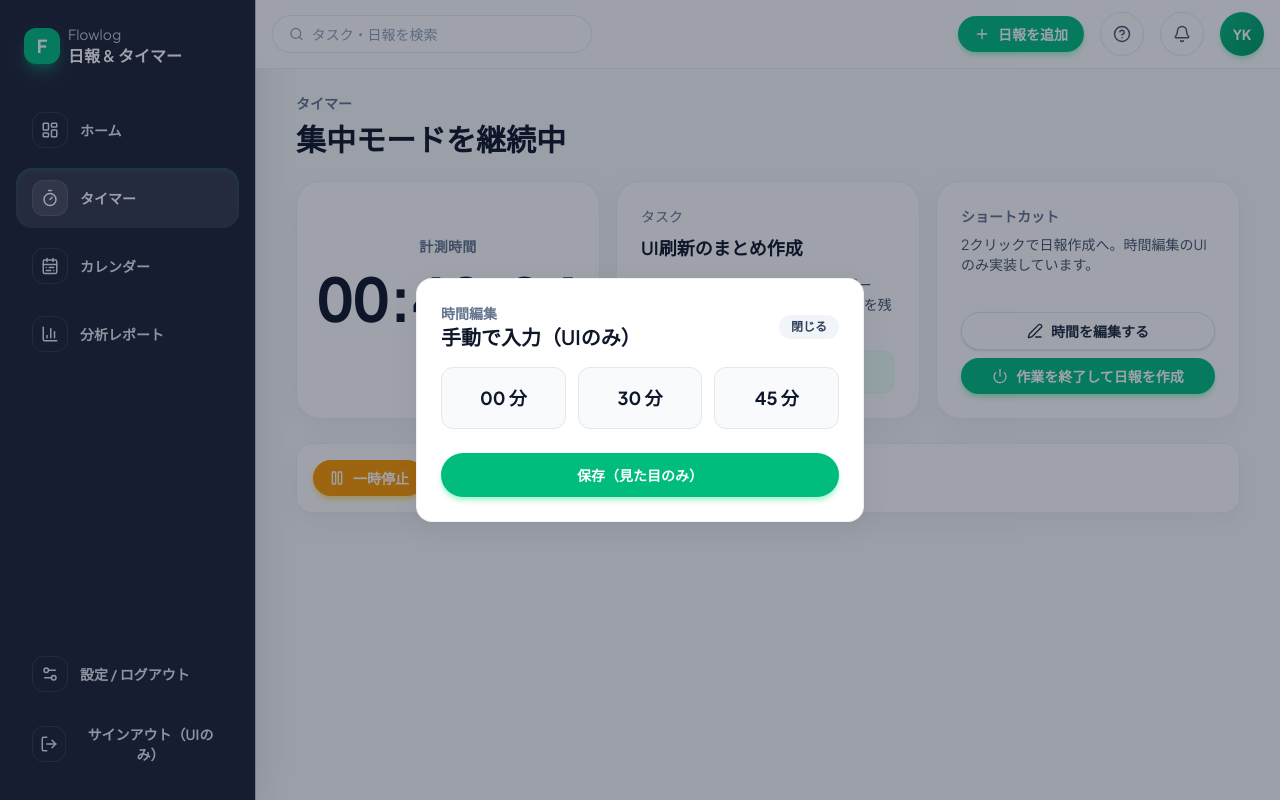
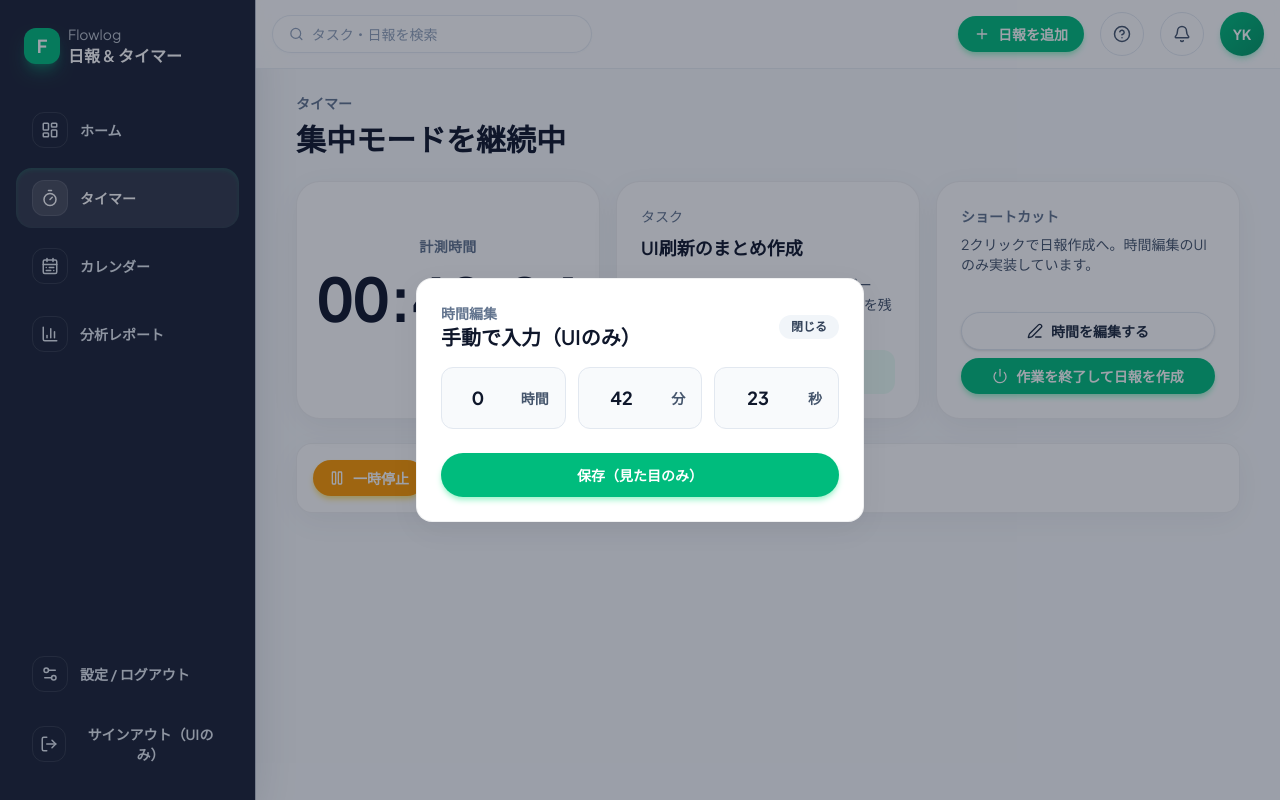
Before and after one commit to Fujita0113/hack_demo_by_codex, a Next.js app: page /timer in a window 1280 px wide. Both pictures are taken after a click on the button "時間を編集する". Built offline with nearby package versions, Linux system fonts and the light colour scheme.

Commit message:
いい感じ

```diff
--- a/src/app/(workspace)/report/[id]/page.tsx
+++ b/src/app/(workspace)/report/[id]/page.tsx
@@ -1,7 +1,52 @@
 import Link from "next/link";
-import { ArrowLeft, Clock3 } from "lucide-react";
+import { ArrowLeft, Clock3, TrendingUp, Flame } from "lucide-react";
 import { FeedbackCard } from "@/components/FeedbackCard";
 import { reports } from "@/lib/mock";
+
+// 日付文字列（YYYY-MM-DD）から7日前の日付文字列を取得
+function getLastWeekDate(dateStr: string): string {
+  const [year, month, day] = dateStr.split("-").map(Number);
+  const date = new Date(year, month - 1, day);
+  date.setDate(date.getDate() - 7);
+  const y = date.getFullYear();
+  const m = String(date.getMonth() + 1).padStart(2, "0");
+  const d = String(date.getDate()).padStart(2, "0");
+  return `${y}-${m}-${d}`;
+}
+
+// 日付文字列（YYYY-MM-DD）から1日前の日付文字列を取得
+function getPreviousDate(dateStr: string): string {
+  const [year, month, day] = dateStr.split("-").map(Number);
+  const date = new Date(year, month - 1, day);
+  date.setDate(date.getDate() - 1);
+  const y = date.getFullYear();
+  const m = String(date.getMonth() + 1).padStart(2, "0");
+  const d = String(date.getDate()).padStart(2, "0");
+  return `${y}-${m}-${d}`;
+}
+
+// 先週の同じ曜日のレポートを取得
+function getLastWeekSameDayReport(currentDate: string): { duration: number } | null {
+  const lastWeekDateStr = getLastWeekDate(currentDate);
+  const lastWeekReport = reports.find((r) => r.date === lastWeekDateStr);
+
+  return lastWeekReport ? { duration: lastWeekReport.duration } : null;
+}
+
+// 連続作業日数を計算
+function calculateConsecutiveDays(currentDate: string): number {
+  const reportDates = new Set(reports.map((r) => r.date));
+
+  let consecutiveDays = 0;
+  let checkDate = currentDate;
+
+  while (reportDates.has(checkDate)) {
+    consecutiveDays++;
+    checkDate = getPreviousDate(checkDate);
+  }
+
+  return consecutiveDays;
+}
 
 export default async function ReportDetailPage({
   params,
@@ -34,8 +79,50 @@ export default async function ReportDetailPage({
     weekday: "short",
   });
 
+  // 先週比を計算
+  const lastWeekReport = getLastWeekSameDayReport(report.date);
+  let comparisonPercent: number | null = null;
+  if (lastWeekReport) {
+    const comparison = report.duration - lastWeekReport.duration;
+    comparisonPercent = (comparison / lastWeekReport.duration) * 100;
+  }
+
+  // 連続作業日数を計算
+  const consecutiveDays = calculateConsecutiveDays(report.date);
+
   return (
     <div className="space-y-6">
+      {/* 統計バナー */}
+      <div className="grid gap-4 md:grid-cols-2">
+        {comparisonPercent !== null && (
+          <div className="glass-card rounded-2xl p-6 bg-gradient-to-br from-emerald-50 to-emerald-100/50 border-2 border-emerald-200">
+            <div className="flex items-center gap-3 mb-2">
+              <TrendingUp size={24} className="text-emerald-600" />
+              <p className="text-sm font-semibold text-emerald-700">先週比</p>
+            </div>
+            <p className="text-4xl font-bold text-emerald-900">
+              {comparisonPercent >= 0 ? "+" : ""}
+              {comparisonPercent.toFixed(1)}%
+            </p>
+            <p className="mt-1 text-sm text-emerald-700">
+              {comparisonPercent >= 0 ? "増" : "減"}！（同じ曜日から計算）
+            </p>
+          </div>
+        )}
+        {consecutiveDays > 0 && (
+          <div className="glass-card rounded-2xl p-6 bg-gradient-to-br from-orange-50 to-orange-100/50 border-2 border-orange-200">
+            <div className="flex items-center gap-3 mb-2">
+              <Flame size={24} className="text-orange-600" />
+              <p className="text-sm font-semibold text-orange-700">連続作業</p>
+            </div>
+            <p className="text-4xl font-bold text-orange-900">
+              {consecutiveDays}日
+            </p>
+            <p className="mt-1 text-sm text-orange-700">連続作業中！</p>
+          </div>
+        )}
+      </div>
+
       <div className="flex items-center justify-between">
         <div>
           <p className="text-sm font-semibold text-slate-500">日報詳細</p>
--- a/src/app/(workspace)/timer/page.tsx
+++ b/src/app/(workspace)/timer/page.tsx
@@ -10,6 +10,9 @@ export default function TimerPage() {
   const [seconds, setSeconds] = useState(timerPreset.elapsedSeconds);
   const [status, setStatus] = useState<"running" | "paused" | "idle">("running");
   const [showModal, setShowModal] = useState(false);
+  const [editHours, setEditHours] = useState("0");
+  const [editMinutes, setEditMinutes] = useState("0");
+  const [editSeconds, setEditSeconds] = useState("0");
 
   useEffect(() => {
     if (status !== "running") return;
@@ -23,6 +26,16 @@ export default function TimerPage() {
     setStatus((prev) => (prev === "running" ? "paused" : "running"));
   };
 
+  const openModal = () => {
+    const hours = Math.floor(seconds / 3600);
+    const minutes = Math.floor((seconds % 3600) / 60);
+    const secs = Math.floor(seconds % 60);
+    setEditHours(hours.toString());
+    setEditMinutes(minutes.toString());
+    setEditSeconds(secs.toString());
+    setShowModal(true);
+  };
+
   return (
     <div className="space-y-6">
       <div className="flex flex-col gap-2">
@@ -33,7 +46,11 @@ export default function TimerPage() {
       </div>
 
       <div className="grid gap-4 md:grid-cols-3">
-        <TimerDisplay seconds={seconds} status={status} />
+        <TimerDisplay
+          seconds={seconds}
+          status={status}
+          onDoubleClick={status === "paused" ? openModal : undefined}
+        />
         <div className="glass-card rounded-3xl p-6">
           <p className="text-sm text-slate-500">タスク</p>
           <h3 className="mt-2 text-lg font-semibold text-slate-900">
@@ -56,7 +73,7 @@ export default function TimerPage() {
           </div>
           <div className="mt-4 space-y-2">
             <button
-              onClick={() => setShowModal(true)}
+              onClick={openModal}
               className="flex w-full items-center justify-center gap-2 rounded-full border border-slate-200 bg-white px-4 py-2 text-sm font-semibold text-slate-800 shadow-sm transition hover:-translate-y-0.5 hover:border-slate-300 hover:bg-slate-50"
             >
               <Edit3 size={16} />
@@ -107,18 +124,49 @@ export default function TimerPage() {
                 閉じる
               </button>
             </div>
-            <div className="mt-4 grid grid-cols-3 gap-3 text-center">
-              {["00", "30", "45"].map((item) => (
-                <div
-                  key={item}
-                  className="rounded-xl border border-slate-200 bg-slate-50 p-4 text-lg font-bold text-slate-900"
-                >
-                  {item} 分
-                </div>
-              ))}
+            <div className="mt-4 grid grid-cols-3 gap-3">
+              <div className="flex items-center gap-2 rounded-xl border border-slate-200 bg-slate-50 p-4">
+                <input
+                  type="number"
+                  min="0"
+                  value={editHours}
+                  onChange={(e) => setEditHours(e.target.value)}
+                  className="w-full text-center text-lg font-bold text-slate-900 focus:outline-none bg-transparent"
+                />
+                <span className="text-sm font-semibold text-slate-600 whitespace-nowrap">時間</span>
+              </div>
+              <div className="flex items-center gap-2 rounded-xl border border-slate-200 bg-slate-50 p-4">
+                <input
+                  type="number"
+                  min="0"
+                  max="59"
+                  value={editMinutes}
+                  onChange={(e) => setEditMinutes(e.target.value)}
+                  className="w-full text-center text-lg font-bold text-slate-900 focus:outline-none bg-transparent"
+                />
+                <span className="text-sm font-semibold text-slate-600 whitespace-nowrap">分</span>
+              </div>
+              <div className="flex items-center gap-2 rounded-xl border border-slate-200 bg-slate-50 p-4">
+                <input
+                  type="number"
+                  min="0"
+                  max="59"
+                  value={editSeconds}
+                  onChange={(e) => setEditSeconds(e.target.value)}
+                  className="w-full text-center text-lg font-bold text-slate-900 focus:outline-none bg-transparent"
+                />
+                <span className="text-sm font-semibold text-slate-600 whitespace-nowrap">秒</span>
+              </div>
             </div>
             <button
-              onClick={() => setShowModal(false)}
+              onClick={() => {
+                const hours = parseInt(editHours) || 0;
+                const minutes = parseInt(editMinutes) || 0;
+                const secs = parseInt(editSeconds) || 0;
+                const totalSeconds = hours * 3600 + minutes * 60 + secs;
+                setSeconds(totalSeconds);
+                setShowModal(false);
+              }}
               className="mt-6 w-full rounded-full bg-emerald-500 px-4 py-3 text-sm font-semibold text-white shadow-md shadow-emerald-200 transition hover:-translate-y-0.5 hover:bg-emerald-500/90"
             >
               保存（見た目のみ）
--- a/src/components/TimerDisplay.tsx
+++ b/src/components/TimerDisplay.tsx
@@ -2,12 +2,14 @@ type Props = {
   seconds: number;
   status?: "idle" | "running" | "paused";
   label?: string;
+  onDoubleClick?: () => void;
 };
 
 export function TimerDisplay({
   seconds,
   status = "idle",
   label = "計測時間",
+  onDoubleClick,
 }: Props) {
   const formatted = formatTime(seconds);
 
@@ -16,7 +18,13 @@ export function TimerDisplay({
       <p className="text-sm font-semibold uppercase tracking-wide text-slate-500">
         {label}
       </p>
-      <p className="mt-3 text-5xl font-bold tabular-nums text-slate-900 sm:text-6xl">
+      <p
+        onDoubleClick={onDoubleClick}
+        className={`mt-3 text-5xl font-bold tabular-nums text-slate-900 sm:text-6xl ${
+          onDoubleClick ? "cursor-pointer select-none hover:text-slate-700" : ""
+        }`}
+        title={onDoubleClick ? "ダブルクリックで時間を編集" : ""}
+      >
         {formatted}
       </p>
       <span
```
